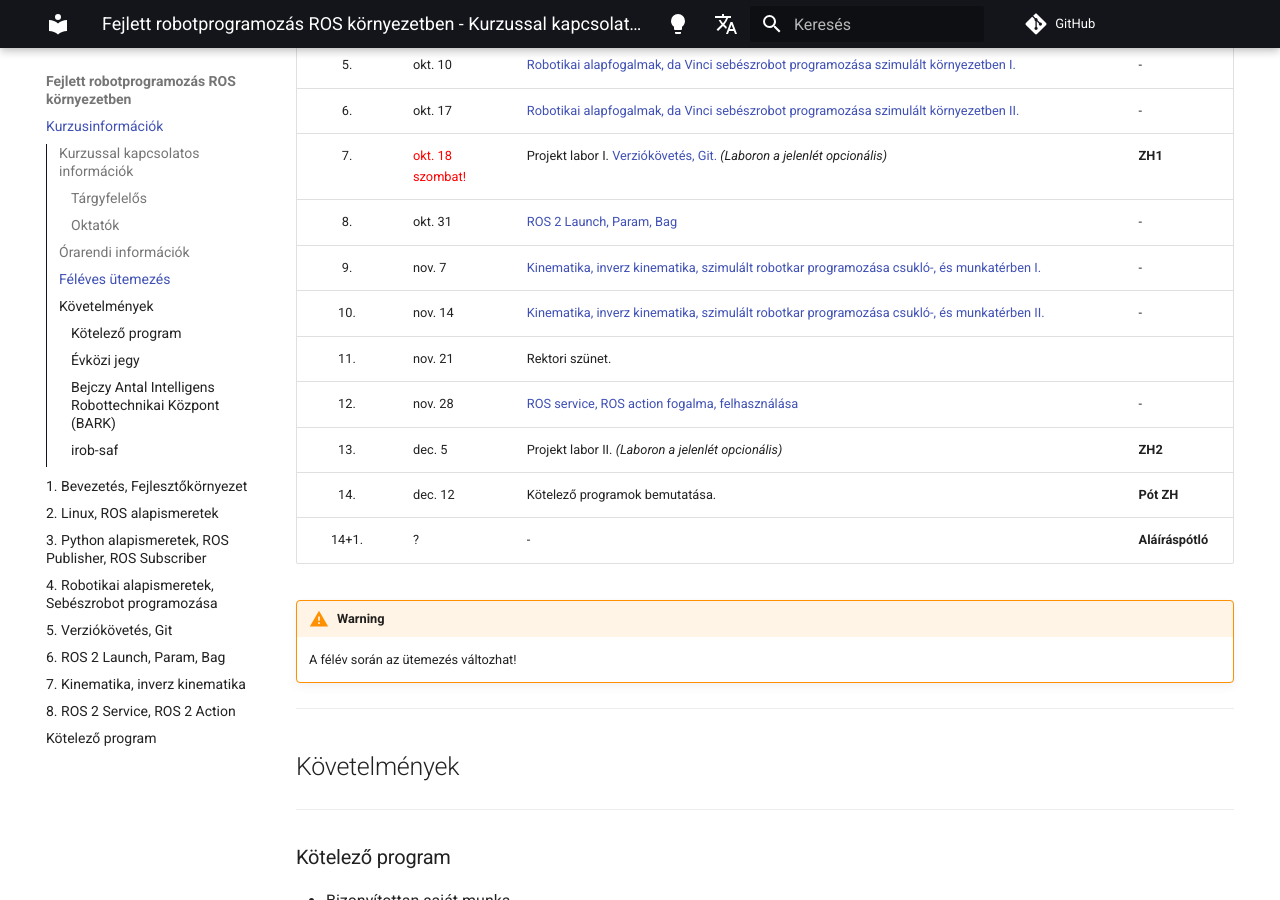
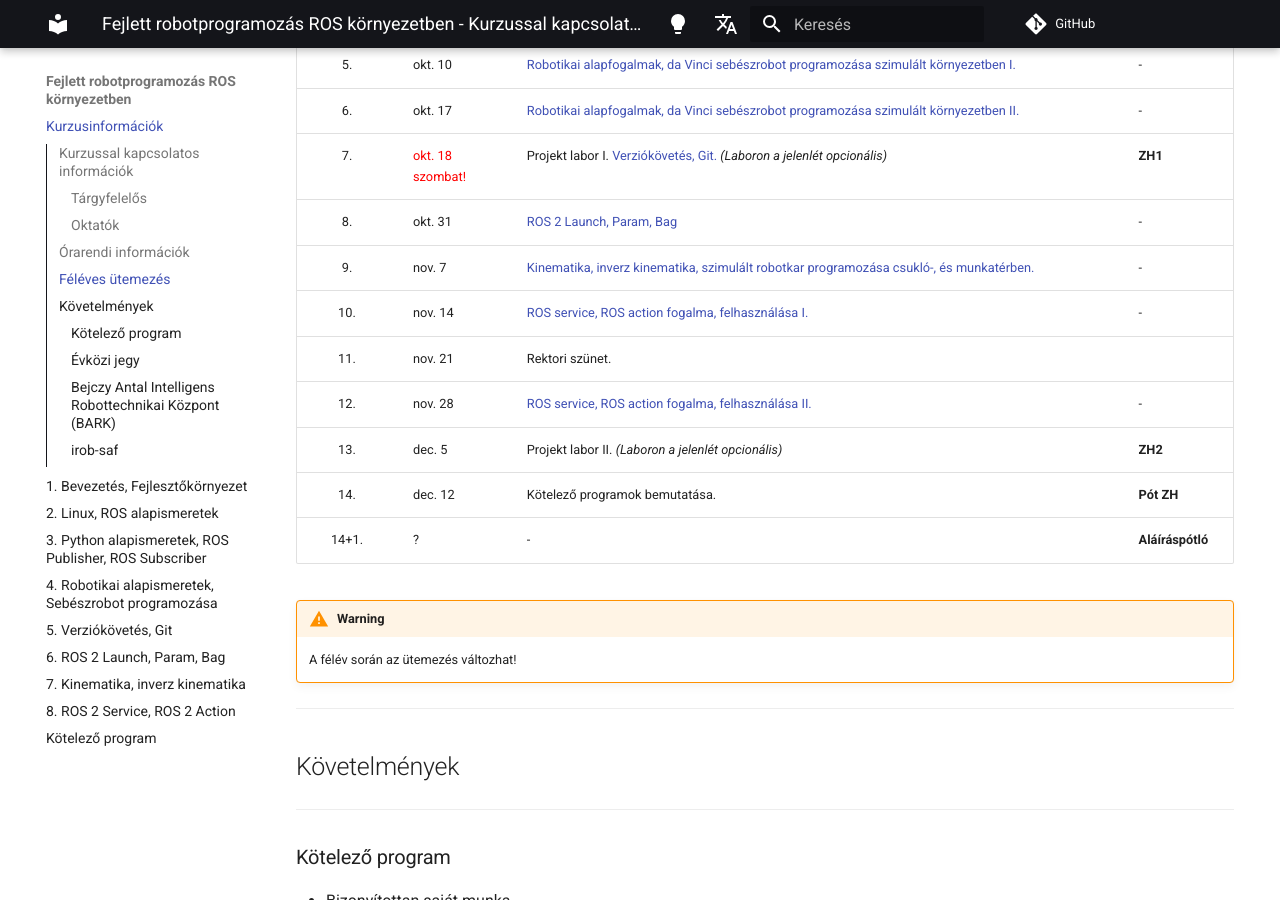
Before and after one commit to ABC-iRobotics/advanced_ros_course_materials_hu, an MkDocs documentation site: the page built from docs/index.md, in a window 1280 px wide and 900 px high, scrolled down 1072 px. Built offline with MkDocs 1.6.1 and Material for MkDocs 9.7.7, drawn with Linux system fonts in a browser that asks for light colours; comment, search, counter and statistics services are not loaded.

Commit message:
Update schedule

```diff
--- a/docs/index.md
+++ b/docs/index.md
@@ -43,10 +43,10 @@ Dr. Levendovics Tamás
 |    6.    | okt. 17                                          | [Robotikai alapfogalmak, da Vinci sebészrobot programozása szimulált környezetben II.](04_da_vinci.md)                                                                                                        | -                                |
 |    7.    | <span style="color:red;">okt. 18 szombat!</span> | Projekt labor I. [Verziókövetés, Git.](05_git.md) *(Laboron a jelenlét opcionális)*                                                                                                                           | **ZH1**     |
 |    8.    | okt. 31                                          | [ROS 2 Launch, Param, Bag](06_roslaunch.md)                                                                                                                                                                   | -                                |
-|    9.    | nov. 7                                           | [Kinematika, inverz kinematika, szimulált robotkar programozása csukló-, és munkatérben I.](07_robotics_principles.md)                                                                                        | -                                |
-|   10.    | nov. 14                                          | [Kinematika, inverz kinematika, szimulált robotkar programozása csukló-, és munkatérben II.](07_robotics_principles.md)                                                                                       | -                                |
+|    9.    | nov. 7                                           | [Kinematika, inverz kinematika, szimulált robotkar programozása csukló-, és munkatérben.](07_robotics_principles.md)                                                                                          | -                                |
+|   10.    | nov. 14                                          | [ROS service, ROS action fogalma, felhasználása I.](08_service_action.md)                                                                                                                                     | -                                |
 |   11.    | nov. 21                                          | Rektori szünet.                                                                                                                                                                                               |                                  |
-|   12.    | nov. 28                                          | [ROS service, ROS action fogalma, felhasználása](08_service_action.md)                                                                                                                                        | -                                |
+|   12.    | nov. 28                                          | [ROS service, ROS action fogalma, felhasználása II.](08_service_action.md)                                                                                                                                    | -                                |
 |   13.    | dec. 5                                           | Projekt labor II. *(Laboron a jelenlét opcionális)*                                                                                                                                                           | **ZH2**     |
 |   14.    | dec. 12                                          | Kötelező programok bemutatása.                                                                                                                                                                                | **Pót ZH**  |
 |  14+1.   | ?                                                | -                                                                                                                                                                                                             | **Aláíráspótló**                 |
```
